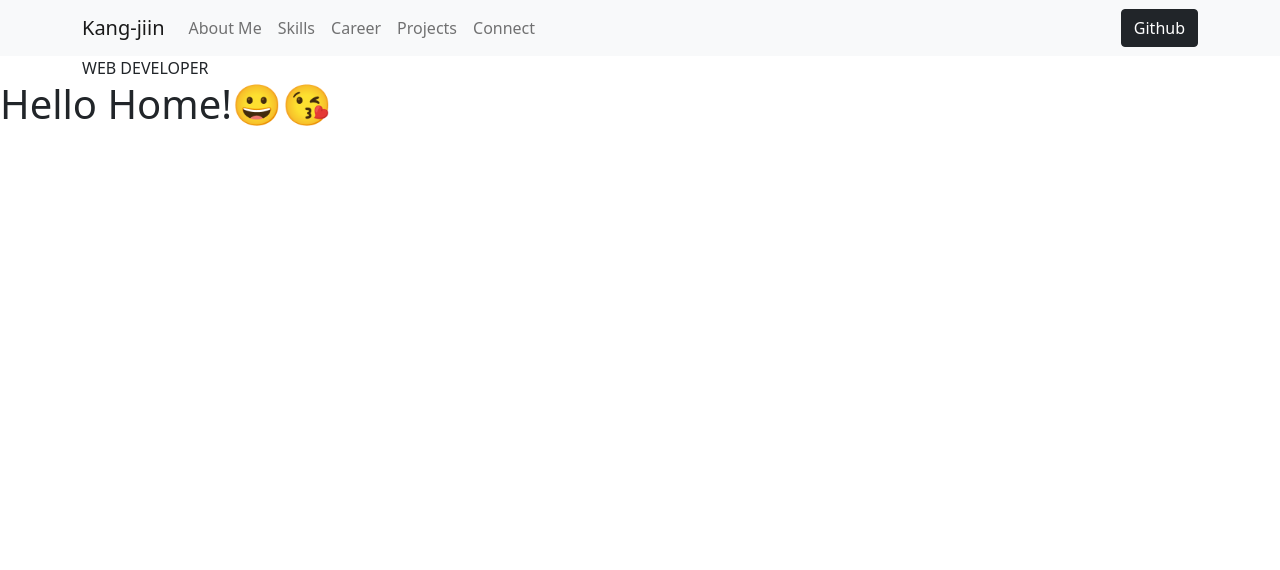
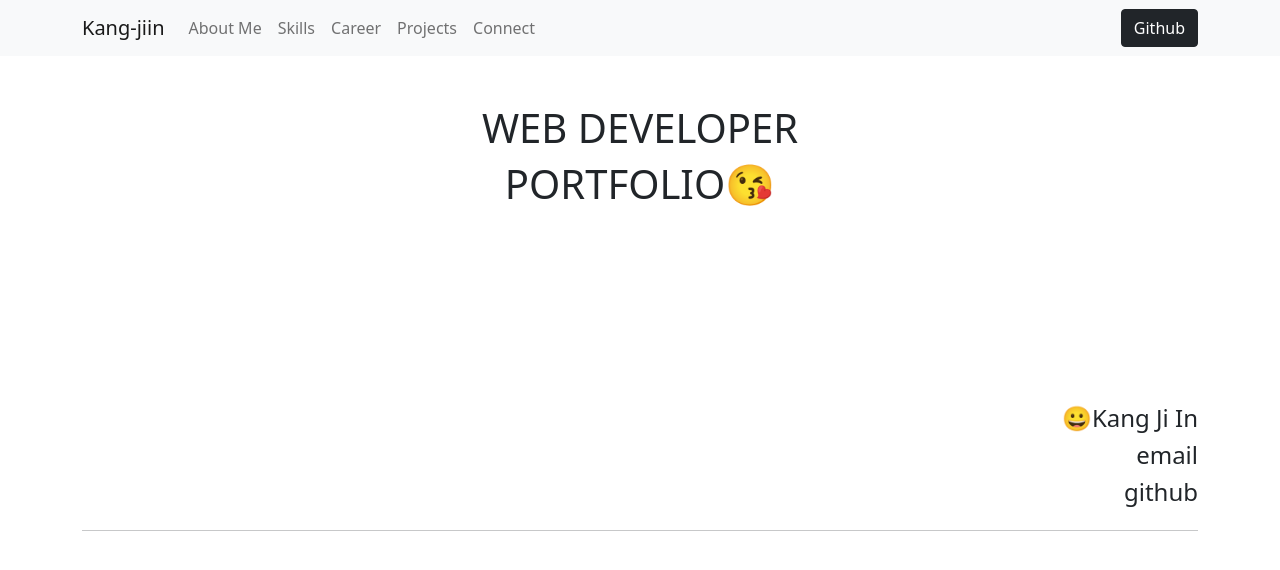
Before and after one commit to kang-jiin/react_portfolio, a React (Create React App) app: page / in a window 1280 px wide. Shown: the top 570 px of the page. Built offline with nearby package versions, Linux system fonts and the light colour scheme.

Commit message:
FEAT: AboutMe 타이핑 기능 구현

```diff
--- a/src/components/AboutMe.tsx
+++ b/src/components/AboutMe.tsx
@@ -1,17 +1,55 @@
-import React from 'react';
-import {
-    Button,
-    Container,
-    Nav,
-    Navbar,
-} from 'react-bootstrap';
+import React, { CSSProperties, useEffect, useState } from 'react';
+import { Button, Col, Container, Nav, Navbar, Row } from 'react-bootstrap';
 
 function AboutMe() {
-    return (
-        <Container>
-            WEB DEVELOPER
-        </Container>
-    );
+  const [time, setTime] = useState<number>(0);
+  const [text, setText] = useState<string>('');
+  const [text1, setText1] = useState<string>(' ');
+  const [text2, setText2] = useState<string>(' ');
+
+  const finalText: string = `WEB DEVELOPER
+  Knag Ji In
+  Web Portfolio`;
+  const finalText1: string = 'WEB DEVELOPER';
+  const finalText2: string = 'PORTFOLIO😘';
+
+  useEffect(() => {
+    const timer = setTimeout(() => {
+      if (time < finalText1.length) {
+        setText1(text1 + finalText1[time]);
+        setTime(time + 1);
+      } else if (time < finalText1.length + finalText2.length) {
+        setText2(text2 + finalText2[time - finalText1.length]);
+        setTime(time + 1);
+      } else {
+        clearTimeout(timer);
+      }
+    }, 150);
+
+    return () => clearTimeout(timer);
+  }, [time]);
+
+  const textStyle: CSSProperties = {
+    height: '300px'
+  };
+
+  return (
+    <Container className="py-5" id="aboutme">
+      <div style={textStyle} className="text-center">
+        <h1 className="">{text1}</h1>
+        <h1 className="">{text2}</h1>
+      </div>
+      <Row>
+        <Col></Col>
+        <Col className="text-end">
+          <h4>😀Kang Ji In</h4>
+          <h4>email</h4>
+          <h4>github</h4>
+        </Col>
+      </Row>
+      <hr />
+    </Container>
+  );
 }
 
 export default React.memo(AboutMe);
--- a/src/pages/Home.tsx
+++ b/src/pages/Home.tsx
@@ -8,9 +8,6 @@ function Home() {
     <div>
       <MyNavbar />
       <AboutMe />
-      <header className="App-header">
-        <h1>Hello Home!😀😘</h1>
-      </header>
     </div>
   );
 }
```
Also changed, not shown: src/components/MyNavbar.tsx (+1 -6 lines).
